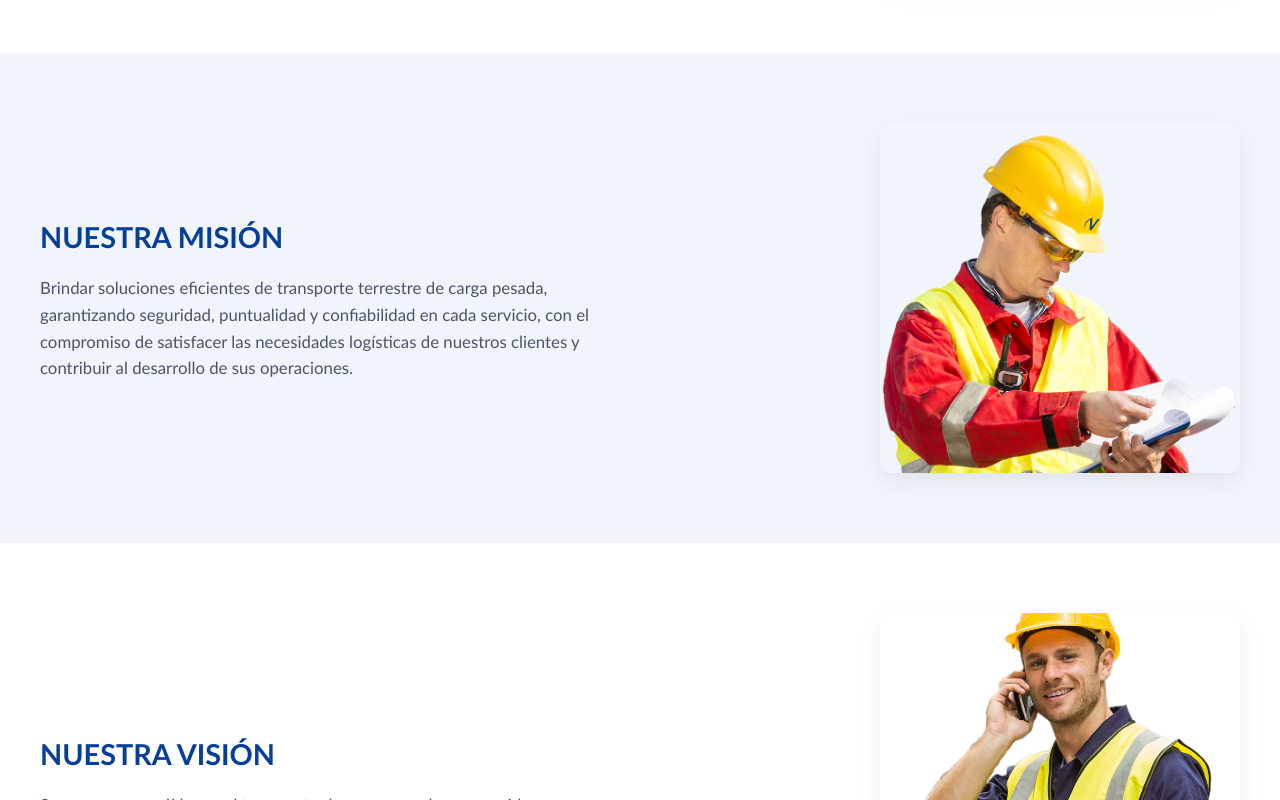
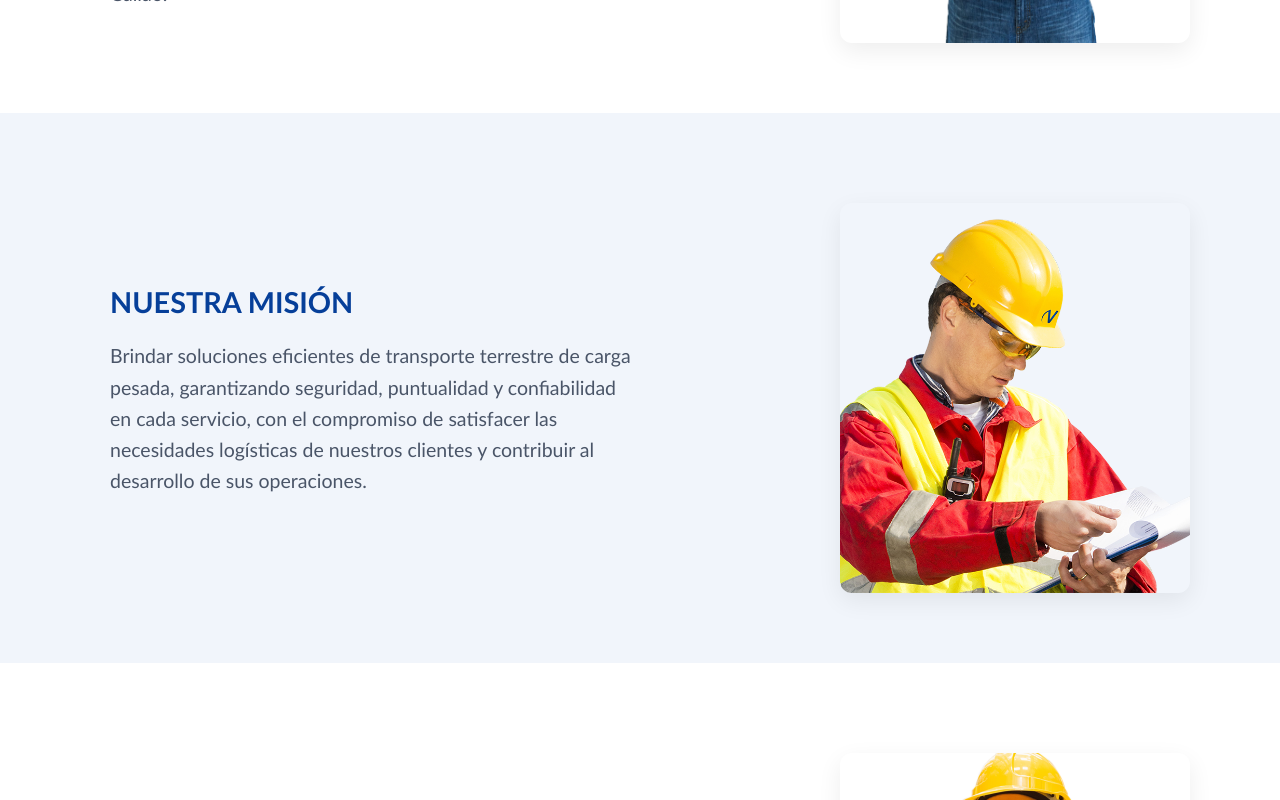
Before and after one commit to rosaledesmate-star/Poyecto-TallerWeb, a React (Vite) app: page /acerca-de in a window 1280 px wide. Shown: the part 1240-2040 px from the top of the page. Built offline with nearby package versions, Linux system fonts and the light colour scheme.

Commit message:
cambios css

```diff
--- a/src/acerca_de.css
+++ b/src/acerca_de.css
@@ -1,3 +1,10 @@
+html,body {
+    margin: 0;
+    padding: 0;
+    box-sizing: border-box;
+    overflow-x: hidden;
+    font-family: 'Gill Sans', 'Gill Sans MT', Calibri, 'Trebuchet MS', sans-serif;
+}
 
 .fondopresentacion{
 position: relative;
@@ -43,10 +50,23 @@ position: relative;
     line-height: 1.6;
     font-size: 1.05rem;
     margin: 0;
+    font-size: 1.22rem;
 }
 
 .imagen-quienes, .imagen-mision, .imagen-vision {
     display: none;
+}
+     .imagen-quienes, .imagen-mision, .imagen-vision {
+        display: block;
+        width: 90%;
+        margin-top: 20px;
+    }
+.imagen-quienes img, .imagen-mision img, .imagen-vision img {
+    width: 100%;
+        height: 390px;
+        object-fit: cover;
+        border-radius: 12px;
+        box-shadow: 0 8px 25px rgba(0, 0, 0, 0.07);
 }
 .QUIENES, .MISION, .VISION {
     display: flex;
@@ -83,22 +103,87 @@ position: relative;
      .imagen-quienes, .imagen-mision, .imagen-vision {
         display: block;
         width: 30%;
+        width: 300px;
+    }
+    .imagen-quienes img, .imagen-mision img, .imagen-vision img {
+        width: 300px;
+        height: 390px;
+        object-fit: cover;
+        border-radius: 12px;
+        box-shadow: 0 8px 25px rgba(0, 0, 0, 0.07);
+        display: block;
+        .textoinformativo h2, .textomision h2, .textovision h2 {
+          margin-top: 0;
+          margin-bottom: 15px;
+          margin-left: 20px;
+}
+
+    .textoinformativo p, .textomision p, .textovision p {
+         line-height: 1.6;
+         margin-left: 20px;
+}
+    }
+
+}
+
+@media (min-width: 62rem) {
+
+.fondopresentacion {
+        height: 91vh;
+}
+.MISION {
+    background-color: #F1F5FB;
+    width: 100%;
+ }
+ .QUIENES, .MISION, .VISION {
+        flex-direction: row;
+        justify-content: space-between;
+        margin: 0 auto;
+        padding: 70px 40px;
+    }
+ .textoinformativo, .textomision, .textovision {
+        text-align: left;
+        width: 50%;
+        max-width: none;
+    }
+    .textoinformativo h2, .textomision h2, .textovision h2 {
+    margin-top: 0;
+    margin-bottom: 15px;
+    margin-left: 70px;
+}
+
+.textoinformativo p, .textomision p, .textovision p {
+    line-height: 1.6;
+    font-size: 1.22rem;
+    margin-left: 70px;
+}
+     .imagen-quienes, .imagen-mision, .imagen-vision {
+        display: block;
+        width: 350px;
+        margin-right: 50px;
     }
     .imagen-quienes img, .imagen-mision img, .imagen-vision img {
         width: 100%;
         height: 350px;
+        width: 350px;
+        height: 390px;
         object-fit: cover;
         border-radius: 12px;
         box-shadow: 0 8px 25px rgba(0, 0, 0, 0.07);
+        display: block;
+
     }
 
 }
 
-/* MODO OSCURO a */
+/* MODO OSCURO */
 @media (prefers-color-scheme: dark) {
+    body {
+        background-color: #0f172a;
+        color: #cbd5e1;
+    }
 
-    .QUIENES,
-    .VISION {
+    .QUIENES,.VISION {
         background-color: #0f172a;
     }
 
@@ -106,15 +191,11 @@ position: relative;
         background-color: #1e293b;
     }
 
-    .textoinformativo h2,
-    .textomision h2,
-    .textovision h2 {
+    .textoinformativo h2,.textomision h2,.textovision h2 {
         color: #7fb0ff;
     }
 
-    .textoinformativo p,
-    .textomision p,
-    .textovision p {
+    .textoinformativo p,.textomision p, .textovision p {
         color: #cbd5e1;
     }
 }
```
